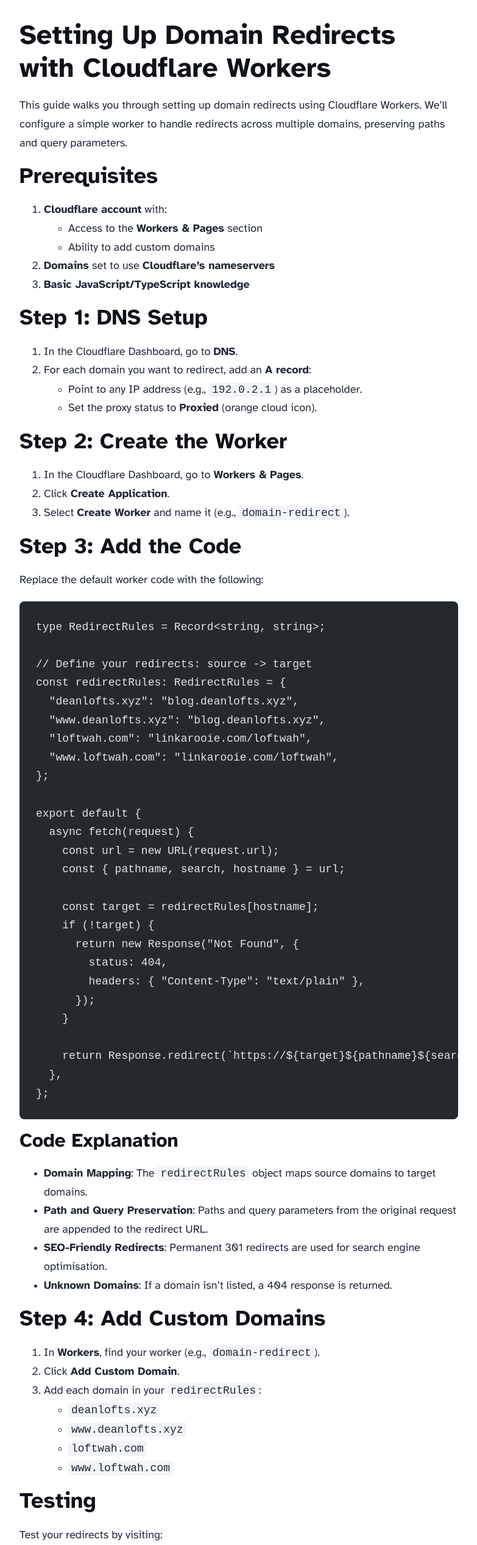
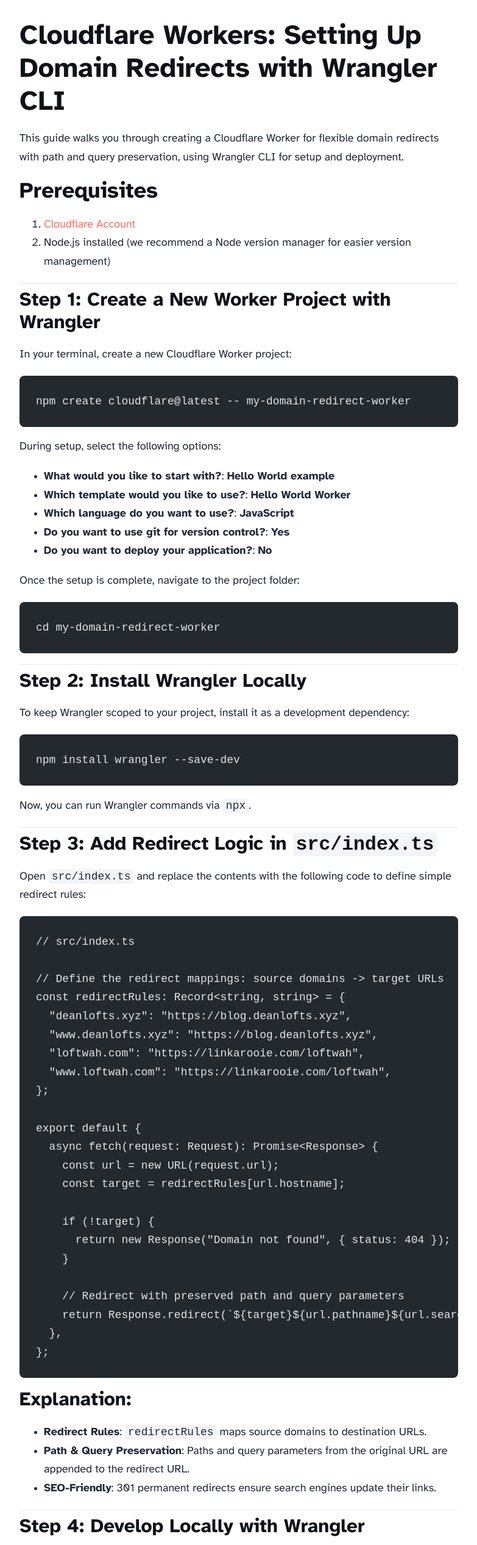
Before and after one commit to loftwah/blog, an Astro site: page /guides/domain-redirect-cloudflare-workers in a window 1280 px wide. Shown: the part 1133-3666 px from the top of the page at 61% size, without its empty margins (248-1031 px from the left). Built offline with nearby package versions, Linux system fonts and the light colour scheme; Astro itself is replaced by a stand-in of ours; code samples lack their colours.

Commit message:
better workers method

````diff
--- a/src/content/guides/domain-redirect-cloudflare-workers.md
+++ b/src/content/guides/domain-redirect-cloudflare-workers.md
@@ -15,114 +15,150 @@
   ]
 ---
 
-# Setting Up Domain Redirects with Cloudflare Workers
+# Cloudflare Workers: Setting Up Domain Redirects with Wrangler CLI
 
-This guide walks you through setting up domain redirects using Cloudflare Workers. We’ll configure a simple worker to handle redirects across multiple domains, preserving paths and query parameters.
+This guide walks you through creating a Cloudflare Worker for flexible domain redirects with path and query preservation, using Wrangler CLI for setup and deployment.
 
 ## Prerequisites
 
-1. **Cloudflare account** with:
-   - Access to the **Workers & Pages** section
-   - Ability to add custom domains
-2. **Domains** set to use **Cloudflare's nameservers**
-3. **Basic JavaScript/TypeScript knowledge**
+1. [Cloudflare Account](https://dash.cloudflare.com/sign-up)
+2. Node.js installed (we recommend a Node version manager for easier version management)
 
-## Step 1: DNS Setup
+---
 
-1. In the Cloudflare Dashboard, go to **DNS**.
-2. For each domain you want to redirect, add an **A record**:
-   - Point to any IP address (e.g., `192.0.2.1`) as a placeholder.
-   - Set the proxy status to **Proxied** (orange cloud icon).
+### Step 1: Create a New Worker Project with Wrangler
 
-## Step 2: Create the Worker
+In your terminal, create a new Cloudflare Worker project:
 
-1. In the Cloudflare Dashboard, go to **Workers & Pages**.
-2. Click **Create Application**.
-3. Select **Create Worker** and name it (e.g., `domain-redirect`).
+```bash
+npm create cloudflare@latest -- my-domain-redirect-worker
+```
 
-## Step 3: Add the Code
+During setup, select the following options:
 
-Replace the default worker code with the following:
+- **What would you like to start with?**: **Hello World example**
+- **Which template would you like to use?**: **Hello World Worker**
+- **Which language do you want to use?**: **JavaScript**
+- **Do you want to use git for version control?**: **Yes**
+- **Do you want to deploy your application?**: **No**
+
+Once the setup is complete, navigate to the project folder:
+
+```bash
+cd my-domain-redirect-worker
+```
+
+---
+
+### Step 2: Install Wrangler Locally
+
+To keep Wrangler scoped to your project, install it as a development dependency:
+
+```bash
+npm install wrangler --save-dev
+```
+
+Now, you can run Wrangler commands via `npx`.
+
+---
+
+### Step 3: Add Redirect Logic in `src/index.ts`
+
+Open `src/index.ts` and replace the contents with the following code to define simple redirect rules:
 
 ```typescript
-type RedirectRules = Record<string, string>;
+// src/index.ts
 
-// Define your redirects: source -> target
-const redirectRules: RedirectRules = {
-  "deanlofts.xyz": "blog.deanlofts.xyz",
-  "www.deanlofts.xyz": "blog.deanlofts.xyz",
-  "loftwah.com": "linkarooie.com/loftwah",
-  "www.loftwah.com": "linkarooie.com/loftwah",
+// Define the redirect mappings: source domains -> target URLs
+const redirectRules: Record<string, string> = {
+  "deanlofts.xyz": "https://blog.deanlofts.xyz",
+  "www.deanlofts.xyz": "https://blog.deanlofts.xyz",
+  "loftwah.com": "https://linkarooie.com/loftwah",
+  "www.loftwah.com": "https://linkarooie.com/loftwah",
 };
 
 export default {
-  async fetch(request) {
+  async fetch(request: Request): Promise<Response> {
     const url = new URL(request.url);
-    const { pathname, search, hostname } = url;
+    const target = redirectRules[url.hostname];
 
-    const target = redirectRules[hostname];
     if (!target) {
-      return new Response("Not Found", {
-        status: 404,
-        headers: { "Content-Type": "text/plain" },
-      });
+      return new Response("Domain not found", { status: 404 });
     }
 
-    return Response.redirect(`https://${target}${pathname}${search}`, 301);
+    // Redirect with preserved path and query parameters
+    return Response.redirect(`${target}${url.pathname}${url.search}`, 301);
   },
 };
 ```
 
-### Code Explanation
+### Explanation:
 
-- **Domain Mapping**: The `redirectRules` object maps source domains to target domains.
-- **Path and Query Preservation**: Paths and query parameters from the original request are appended to the redirect URL.
-- **SEO-Friendly Redirects**: Permanent 301 redirects are used for search engine optimisation.
-- **Unknown Domains**: If a domain isn’t listed, a 404 response is returned.
+- **Redirect Rules**: `redirectRules` maps source domains to destination URLs.
+- **Path & Query Preservation**: Paths and query parameters from the original URL are appended to the redirect URL.
+- **SEO-Friendly**: 301 permanent redirects ensure search engines update their links.
 
-## Step 4: Add Custom Domains
+---
 
-1. In **Workers**, find your worker (e.g., `domain-redirect`).
-2. Click **Add Custom Domain**.
-3. Add each domain in your `redirectRules`:
+### Step 4: Develop Locally with Wrangler
+
+To test the Worker locally, use:
+
+```bash
+npx wrangler dev
+```
+
+Visit `http://localhost:8787` in your browser to preview the Worker. Wrangler will prompt you to log in to Cloudflare if it’s your first time using it.
+
+---
+
+### Step 5: Deploy Your Worker
+
+When ready to deploy your Worker to a Cloudflare-managed subdomain, run:
+
+```bash
+npx wrangler deploy
+```
+
+Wrangler will prompt you to set up a subdomain if it’s your first deployment.
+
+---
+
+### Step 6: Set Up Custom Domains for Redirects
+
+1. In the Cloudflare dashboard, go to **Workers & Pages**.
+2. Find your Worker (e.g., `my-domain-redirect-worker`) and select **Add Custom Domain**.
+3. Add each domain listed in your `redirectRules`:
    - `deanlofts.xyz`
    - `www.deanlofts.xyz`
    - `loftwah.com`
    - `www.loftwah.com`
 
-## Testing
+### DNS Setup for Redirect Domains
 
-Test your redirects by visiting:
+1. In the **DNS** tab of your Cloudflare dashboard, add an **A record** for each domain you want to redirect.
+   - Use a placeholder IP (e.g., `192.0.2.1`).
+   - Set the proxy status to **Proxied** (orange cloud icon).
+
+---
+
+### Step 7: Test and Verify Redirects
+
+Test each domain to ensure that redirects are working:
 
 1. **Basic redirect**:
    - Visit: `https://deanlofts.xyz`
    - **Expected**: Redirects to `https://blog.deanlofts.xyz`
 2. **Path preservation**:
+   - Visit: `https://deanlofts.xyz/example?q=1`
+   - **Expected**: Redirects to `https://blog.deanlofts.xyz/example?q=1`
 
-   - Visit: `https://deanlofts.xyz/test?q=1`
-   - **Expected**: Redirects to `https://blog.deanlofts.xyz/test?q=1`
+---
 
-3. **Alternate domain**:
-   - Visit: `https://loftwah.com`
-   - **Expected**: Redirects to `https://linkarooie.com/loftwah`
+### Troubleshooting
 
-## Troubleshooting
+- **DNS Settings**: Confirm that each domain is set to **Proxied** in the DNS tab.
+- **Custom Domains**: Verify all necessary custom domains are added in the Worker configuration.
+- **Cache**: Clear your browser’s cache or use incognito mode if redirects do not update as expected.
 
-If the redirects aren’t working as expected:
-
-1. **Check DNS Settings**: Ensure each domain is set to **Proxied** in the DNS tab.
-2. **Verify Custom Domains**: Confirm all necessary custom domains are added to the worker.
-3. **Clear Cache**: Clear your browser’s cache or try testing in an incognito window.
-
-## Customising the Worker
-
-To add additional redirects, simply update the `redirectRules` object with more source-target pairs:
-
-```typescript
-const redirectRules: RedirectRules = {
-  "olddomain.com": "newdomain.com",
-  "www.olddomain.com": "newdomain.com",
-};
-```
-
-And that’s it! Your domains should now be properly redirected as configured.
+---
````
